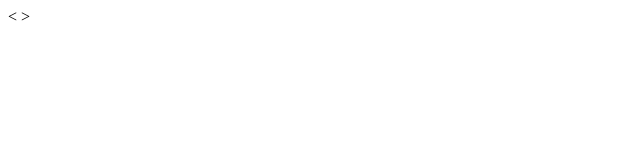
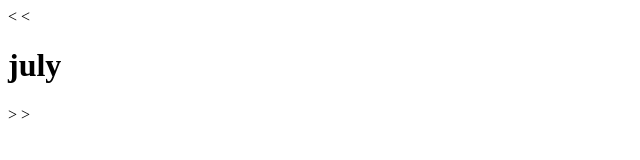
Before and after one commit to jonc-h/git-one-1-, a plain HTML site: page index.html in a window 1280 px wide. Shown: the whole page, without its empty margins (0-640 px from the left). Drawn offline with Linux system fonts and the light colour scheme.

Commit message:
added header

```diff
--- a/index.html
+++ b/index.html
@@ -5,6 +5,7 @@
     <title>september</title>
   </head>
   <body>
+    <<h1>july</h1>>
 
   </body>
 </html>>
```
